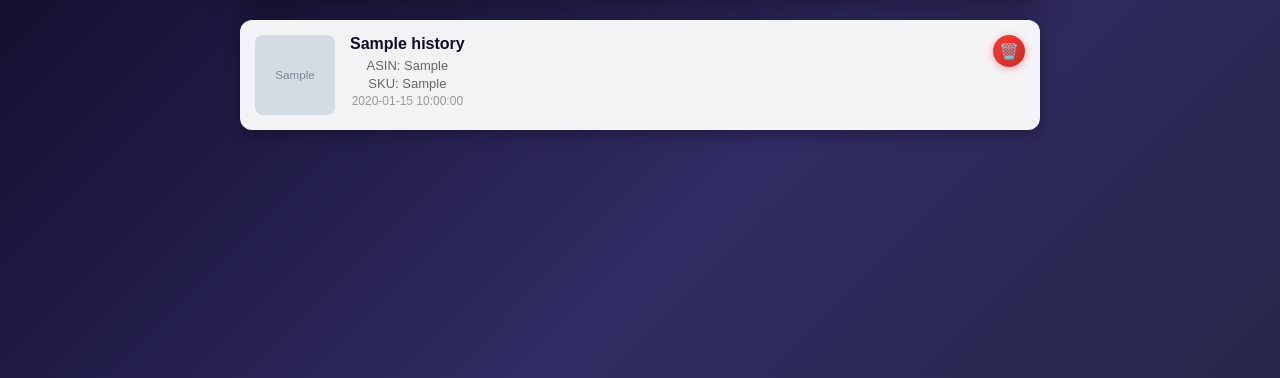
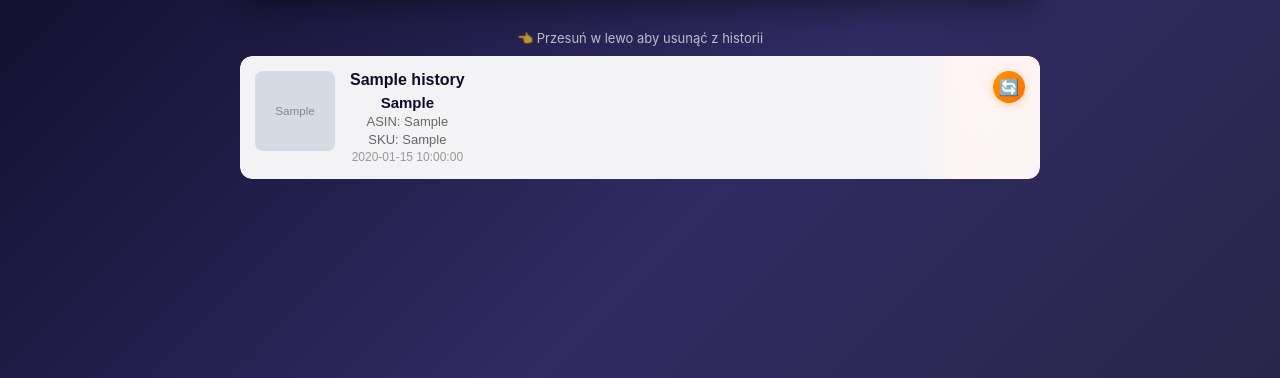
Before and after one commit to kacpermielewczyk96-source/amazon_to_ebay, a Flask app: page /history in a window 1280 px wide. Shown: the part 131-509 px from the top of the page. Run offline with Flask 3, Linux system fonts and the light colour scheme; tables that the repository leaves empty hold one stand-in row (values such as "Sample post"); grey boxes marked "Sample" are stand-in pictures.

Commit message:
Update history.html

```diff
--- a/templates/history.html
+++ b/templates/history.html
@@ -37,22 +37,42 @@
             font-weight: 600;
             box-shadow: 0 4px 15px rgba(15,12,41,0.4);
         }
+
+        /* Swipe container */
+        .swipe-container {
+            position: relative;
+            overflow: hidden;
+            margin-bottom: 15px;
+            border-radius: 12px;
+        }
+
         .product-card {
             background: rgba(255, 255, 255, 0.95);
             backdrop-filter: blur(10px);
             padding: 15px;
-            border-radius: 12px;
-            margin-bottom: 15px;
             display: flex;
             gap: 15px;
             box-shadow: 0 4px 16px rgba(0,0,0,0.3);
-            transition: all 0.2s;
+            transition: transform 0.3s ease, box-shadow 0.2s;
             position: relative;
+            touch-action: pan-y;
         }
-        .product-card:hover {
-            transform: translateY(-2px);
-            box-shadow: 0 6px 24px rgba(0,0,0,0.4);
+
+        .delete-bg {
+            position: absolute;
+            top: 0;
+            right: 0;
+            bottom: 0;
+            width: 100px;
+            background: linear-gradient(135deg, #ff3b30 0%, #c92a2a 100%);
+            display: flex;
+            align-items: center;
+            justify-content: center;
+            color: white;
+            font-size: 24px;
+            border-radius: 12px;
         }
+
         .product-link {
             display: flex;
             gap: 15px;
@@ -81,6 +101,12 @@
             color: #666;
             margin-bottom: 3px;
         }
+        .product-price {
+            font-size: 15px;
+            font-weight: 700;
+            color: #0f0c29;
+            margin-bottom: 3px;
+        }
         .product-date {
             font-size: 12px;
             color: #999;
@@ -89,7 +115,7 @@
             position: absolute;
             top: 15px;
             right: 15px;
-            background: linear-gradient(135deg, #ff3b30 0%, #c92a2a 100%);
+            background: linear-gradient(135deg, #ff9500 0%, #ff6b00 100%);
             color: white;
             border: none;
             width: 32px;
@@ -100,8 +126,9 @@
             display: flex;
             align-items: center;
             justify-content: center;
-            box-shadow: 0 2px 8px rgba(255,59,48,0.4);
+            box-shadow: 0 2px 8px rgba(255,149,0,0.4);
             transition: all 0.2s;
+            z-index: 10;
         }
         .delete-cache-btn:hover {
             transform: scale(1.1);
@@ -116,6 +143,14 @@
             background: rgba(255, 255, 255, 0.1);
             backdrop-filter: blur(10px);
             border-radius: 12px;
+        }
+
+        .swipe-hint {
+            text-align: center;
+            color: rgba(255,255,255,0.7);
+            font-size: 13px;
+            margin-top: 10px;
+            padding: 10px;
         }
 
         /* Toast notification */
@@ -157,8 +192,11 @@
         </div>
 
         {% if history %}
+            <div class="swipe-hint">👈 Przesuń w lewo aby usunąć z historii</div>
             {% for item in history %}
-            <div class="product-card">
+            <div class="swipe-container" data-asin="{{ item.asin }}">
+                <div class="delete-bg">🗑️</div>
+                <div class="product-card" data-asin="{{ item.asin }}">
                     <form action="/scrape" method="post" style="margin: 0; flex: 1;">
                         <input type="hidden" name="url" value="{{ item.asin }}">
                         <button type="submit" class="product-link" style="background: none; border: none; cursor: pointer; padding: 0;">
@@ -170,6 +208,9 @@
 
                             <div class="product-info">
                                 <div class="product-title">{{ item.title }}</div>
+                                {% if item.price %}
+                                <div class="product-price">{{ item.price }}</div>
+                                {% endif %}
                                 <div class="product-meta">ASIN: {{ item.asin }}</div>
                                 {% if item.sku %}
                                 <div class="product-meta">SKU: {{ item.sku }}</div>
@@ -178,7 +219,8 @@
                             </div>
                         </button>
                     </form>
-                <button type="button" class="delete-cache-btn" onclick="deleteSingleCache('{{ item.asin }}', this)" title="Usuń cache tego produktu">🗑️</button>
+                    <button type="button" class="delete-cache-btn" onclick="deleteSingleCache('{{ item.asin }}', event)" title="Wyczyść cache">🔄</button>
+                </div>
             </div>
             {% endfor %}
         {% else %}
@@ -192,8 +234,89 @@
     <div class="toast" id="toast"></div>
 
     <script>
-        async function deleteSingleCache(asin, buttonElement) {
-            if (!confirm('Usunąć cache dla tego produktu?\n\nNastępne wyszukanie pobierze świeże dane z Amazon.')) {
+        // Swipe to delete functionality
+        document.querySelectorAll('.product-card').forEach(card => {
+            let startX = 0;
+            let currentX = 0;
+            let isDragging = false;
+            let hasTriggeredDelete = false;
+            const deleteThreshold = -100; // pixels
+
+            card.addEventListener('touchstart', (e) => {
+                // Ignore if clicking on buttons
+                if (e.target.closest('button.delete-cache-btn')) return;
+
+                startX = e.touches[0].clientX;
+                isDragging = true;
+                hasTriggeredDelete = false;
+                card.style.transition = 'none';
+            });
+
+            card.addEventListener('touchmove', (e) => {
+                if (!isDragging) return;
+
+                currentX = e.touches[0].clientX - startX;
+
+                // Only allow left swipe
+                if (currentX < 0) {
+                    card.style.transform = `translateX(${currentX}px)`;
+                }
+            });
+
+            card.addEventListener('touchend', async () => {
+                if (!isDragging) return;
+                isDragging = false;
+
+                card.style.transition = 'transform 0.3s ease';
+
+                if (currentX < deleteThreshold && !hasTriggeredDelete) {
+                    hasTriggeredDelete = true;
+                    const asin = card.dataset.asin;
+
+                    // Animate full swipe
+                    card.style.transform = 'translateX(-100%)';
+
+                    setTimeout(async () => {
+                        await deleteFromHistory(asin);
+                        card.closest('.swipe-container').remove();
+
+                        // Check if empty
+                        if (document.querySelectorAll('.swipe-container').length === 0) {
+                            location.reload();
+                        }
+                    }, 300);
+                } else {
+                    // Snap back
+                    card.style.transform = 'translateX(0)';
+                }
+            });
+        });
+
+        async function deleteFromHistory(asin) {
+            try {
+                const response = await fetch('/delete-from-history', {
+                    method: 'POST',
+                    headers: { 'Content-Type': 'application/json' },
+                    body: JSON.stringify({ asin: asin })
+                });
+
+                const result = await response.json();
+
+                if (result.success) {
+                    showToast('✓ Usunięto z historii');
+                } else {
+                    throw new Error(result.error || 'Błąd usuwania');
+                }
+            } catch (error) {
+                showToast('❌ Błąd: ' + error.message);
+            }
+        }
+
+        async function deleteSingleCache(asin, event) {
+            event.stopPropagation();
+            event.preventDefault();
+
+            if (!confirm('Wyczyścić cache dla tego produktu?\n\nNastępne wyszukanie pobierze świeże dane z Amazon.')) {
                 return;
             }
 
@@ -207,11 +330,9 @@
                 const result = await response.json();
 
                 if (result.success) {
-                    showToast('✓ Cache usunięty dla ' + asin);
-                    buttonElement.style.opacity = '0.5';
-                    buttonElement.disabled = true;
+                    showToast('✓ Cache wyczyszczony dla ' + asin);
                 } else {
-                    throw new Error(result.error || 'Błąd usuwania cache');
+                    throw new Error(result.error || 'Błąd czyszczenia cache');
                 }
             } catch (error) {
                 alert('Błąd: ' + error.message);
```
Lines whose indentation alone changed are shown as unchanged.
